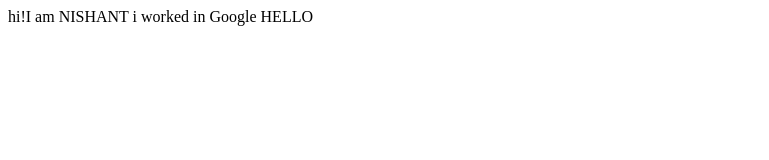
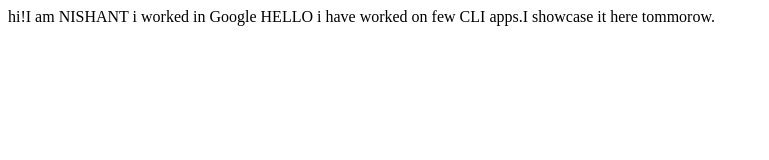
Before and after one commit to nik80760/Nishant-PORTPOLIO, a plain HTML site: page index.html in a window 1280 px wide. Shown: the whole page, without its empty margins (0-769 px from the left). Drawn offline with Linux system fonts and the light colour scheme.

Commit message:
update details of projects

```diff
--- a/index.html
+++ b/index.html
@@ -10,5 +10,6 @@
     hi!I am NISHANT
     i worked in Google
     HELLO
+    i have worked on few CLI apps.I showcase it here tommorow.
 </body>
 </html>
```
